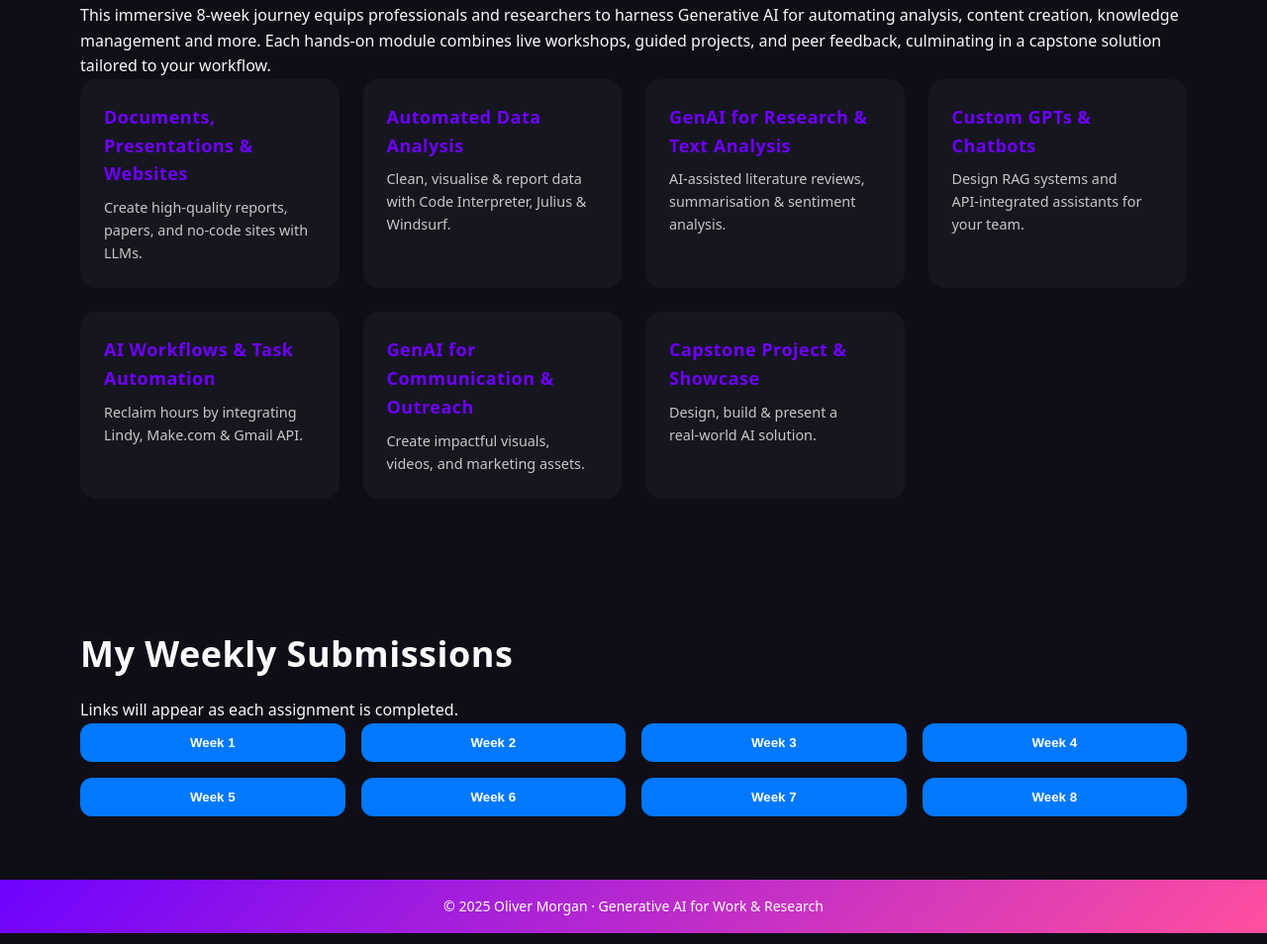
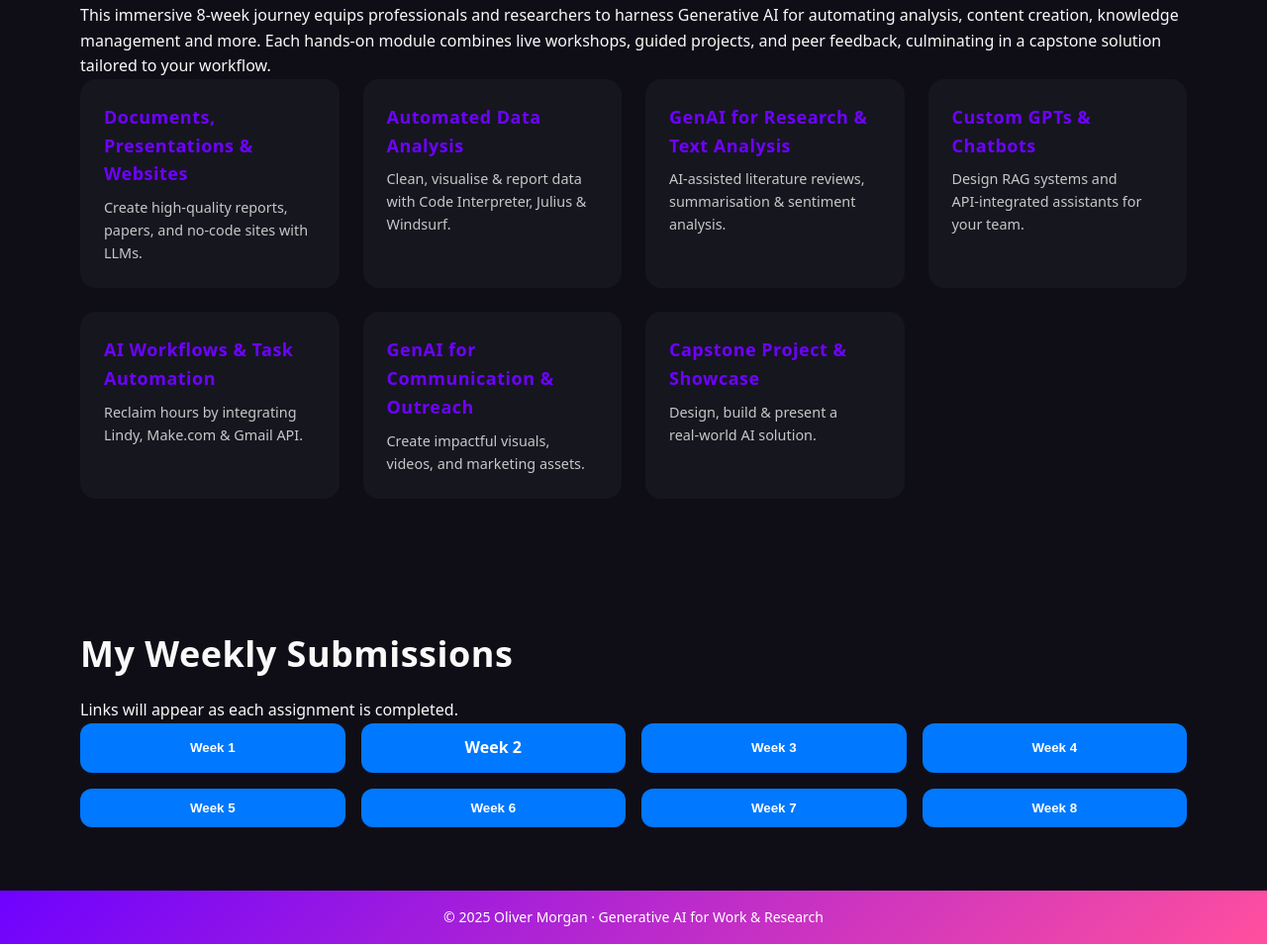
Before and after one commit to olivermorgan2/graph-ai-portfolio, a plain HTML site: page index.html in a window 1280 px wide. Shown: the part 734-1688 px from the top of the page at 99% size. Drawn offline with Linux system fonts and the light colour scheme.

Commit message:
Update index.html

```diff
--- a/index.html
+++ b/index.html
@@ -147,7 +147,7 @@
     <p>Links will appear as each assignment is completed.</p>
     <div class="week-grid">
       <button class="btn-week" disabled>Week 1</button>
-      <button class="btn-week" disabled>Week 2</button>
+      <a href="analysis.html" target="_blank" class="btn-week">Week 2</a>
       <button class="btn-week" disabled>Week 3</button>
       <button class="btn-week" disabled>Week 4</button>
       <button class="btn-week" disabled>Week 5</button>
```
